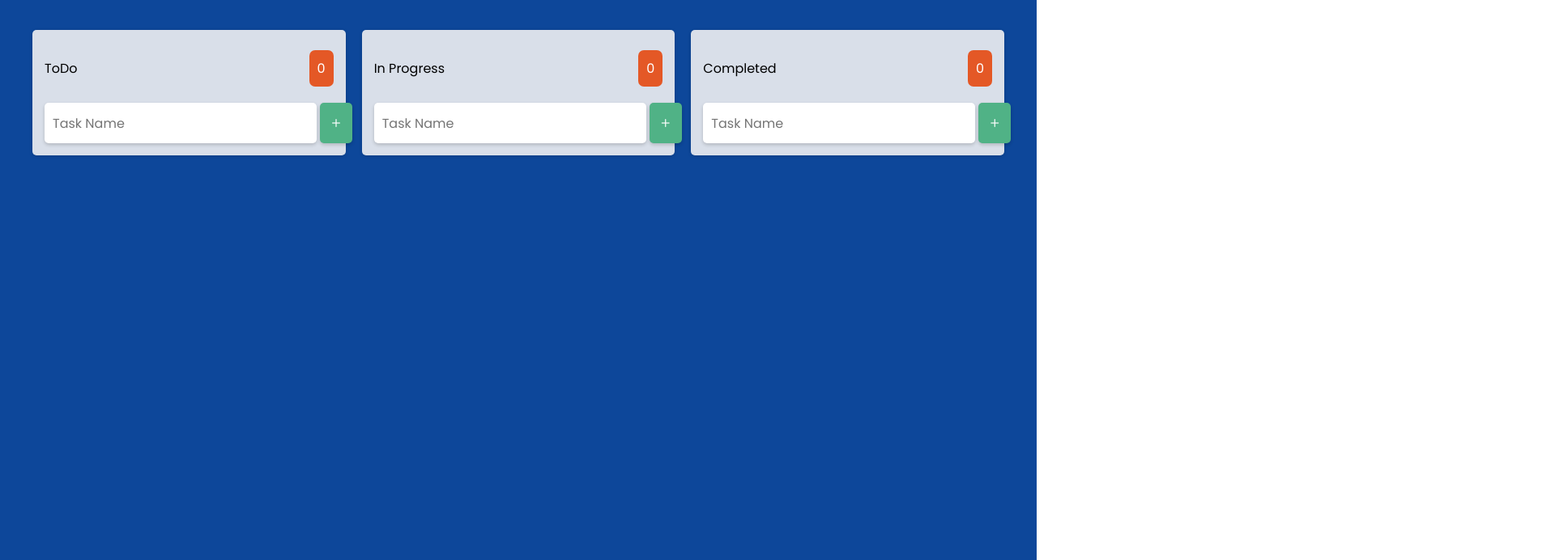
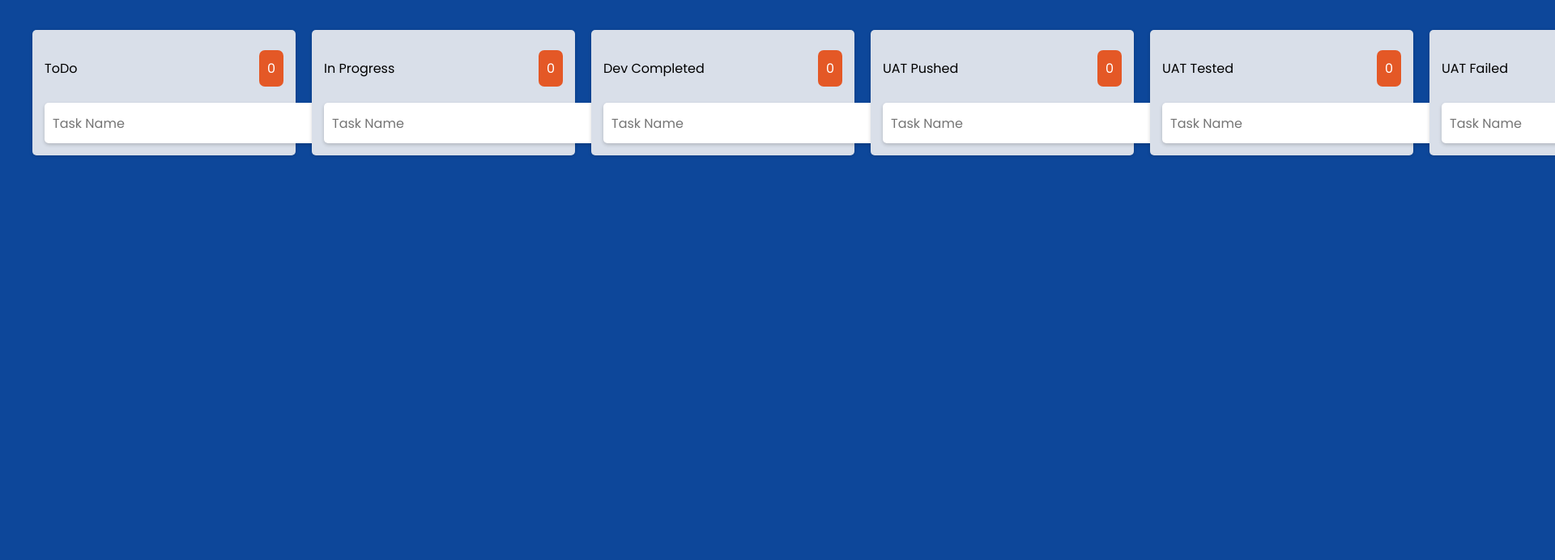
Before and after one commit to Harish-venkat84/TaskProgress, a plain HTML site: page index.html in a window 1280 px wide. Shown: the part 108-800 px from the top of the page at 81% size, 1920 px wide, since content can reach past the window. Drawn offline with nearby package versions, Linux system fonts and the light colour scheme.

Commit message:
added new cards

```diff
--- a/data.js
+++ b/data.js
@@ -11,6 +11,22 @@ const data = [
     columnId: 2,
     tasks: [],
   },
+  {
+    columnId: 3,
+    tasks: [],
+  },
+  {
+    columnId: 4,
+    tasks: [],
+  },
+  {
+    columnId: 5,
+    tasks: [],
+  },
+  {
+    columnId: 6,
+    tasks: [],
+  },
 ];
 
 export default data;
--- a/index.html
+++ b/index.html
@@ -40,13 +40,57 @@
             </div>
             <div class="taskbox">
               <div class="title">
+                <p>Dev Completed</p>
+                <span class="dev-completed">2</span>
+              </div>
+              <div class="cards dev-completed" data-id="2"></div>
+              <form class="add">
+                <input type="text" name="task" placeholder="Task Name" autocomplete="off" maxlength="30" value="" />
+                <button class="bi bi-plus" data-id="2" name="submit"></button>
+              </form>
+            </div>
+            <div class="taskbox">
+              <div class="title">
+                <p>UAT Pushed</p>
+                <span class="uat-pushed">2</span>
+              </div>
+              <div class="cards uat-pushed" data-id="3"></div>
+              <form class="add">
+                <input type="text" name="task" placeholder="Task Name" autocomplete="off" maxlength="30" value="" />
+                <button class="bi bi-plus" data-id="3" name="submit"></button>
+              </form>
+            </div>
+            <div class="taskbox">
+              <div class="title">
+                <p>UAT Tested</p>
+                <span class="uat-tested">2</span>
+              </div>
+              <div class="cards uat-tested" data-id="4"></div>
+              <form class="add">
+                <input type="text" name="task" placeholder="Task Name" autocomplete="off" maxlength="30" value="" />
+                <button class="bi bi-plus" data-id="4" name="submit"></button>
+              </form>
+            </div>
+            <div class="taskbox">
+              <div class="title">
+                <p>UAT Failed</p>
+                <span class="uat-failed">2</span>
+              </div>
+              <div class="cards uat-failed" data-id="5"></div>
+              <form class="add">
+                <input type="text" name="task" placeholder="Task Name" autocomplete="off" maxlength="30" value="" />
+                <button class="bi bi-plus" data-id="5" name="submit"></button>
+              </form>
+            </div>
+            <div class="taskbox">
+              <div class="title">
                 <p>Completed</p>
                 <span class="completed">2</span>
               </div>
-              <div class="cards completed" data-id="2"></div>
+              <div class="cards completed" data-id="6"></div>
               <form class="add">
                 <input type="text" name="task" placeholder="Task Name" autocomplete="off" maxlength="30" value="" />
-                <button class="bi bi-plus" data-id="2" name="submit"></button>
+                <button class="bi bi-plus" data-id="6" name="submit"></button>
               </form>
             </div>
           </section>
--- a/index.js
+++ b/index.js
@@ -8,9 +8,13 @@ if (localData === null) {
 
 const todo = document.querySelector(".cards.todo");
 const pending = document.querySelector(".cards.pending");
+const devCompleted = document.querySelector(".cards.dev-completed");
+const uatPushed = document.querySelector(".cards.uat-pushed");
+const uatTested = document.querySelector(".cards.uat-tested");
+const uatFailed = document.querySelector(".cards.uat-failed");
 const completed = document.querySelector(".cards.completed");
 
-const taskbox = [todo, pending, completed];
+const taskbox = [todo, pending, devCompleted, uatPushed, uatTested, uatFailed, completed];
 
 function addTaskCard(task, index) {
   const element = document.createElement("form");
--- a/kanban.js
+++ b/kanban.js
@@ -60,7 +60,7 @@ export default class Kanban {
   static getAllTask() {
     const data = read();
     columnCount();
-    return [data[0].tasks, data[1].tasks, data[2].tasks];
+    return [data[0].tasks, data[1].tasks, data[2].tasks, data[3].tasks, data[4].tasks, data[5].tasks, data[6].tasks];
   }
 }
 
@@ -79,11 +79,20 @@ function columnCount() {
 
   const todo = document.querySelector("span.todo");
   const pending = document.querySelector("span.pending");
+  const devCompleted = document.querySelector("span.dev-completed");
+  const uatPushed = document.querySelector("span.uat-pushed");
+  const uatTested = document.querySelector("span.uat-tested");
+  const uatFailed = document.querySelector("span.uat-failed");
+
   const completed = document.querySelector("span.completed");
 
   todo.textContent = data[0].tasks.length;
   pending.textContent = data[1].tasks.length;
-  completed.textContent = data[2].tasks.length;
+  devCompleted.textContent = data[2].tasks.length;
+  uatPushed.textContent = data[3].tasks.length;
+  uatTested.textContent = data[4].tasks.length;
+  uatFailed.textContent = data[5].tasks.length;
+  completed.textContent = data[6].tasks.length;
 }
 
 // Kanban.insertTask(0, "Adding new task");
--- a/style.css
+++ b/style.css
@@ -20,7 +20,8 @@
 }
 
 .outer-wrap {
-  width: 100%;
+  /* width: 100%; */
+  min-width: 2450px;
   min-height: 100vh;
   background-color: #0d479a;
   padding: 30px;
```
